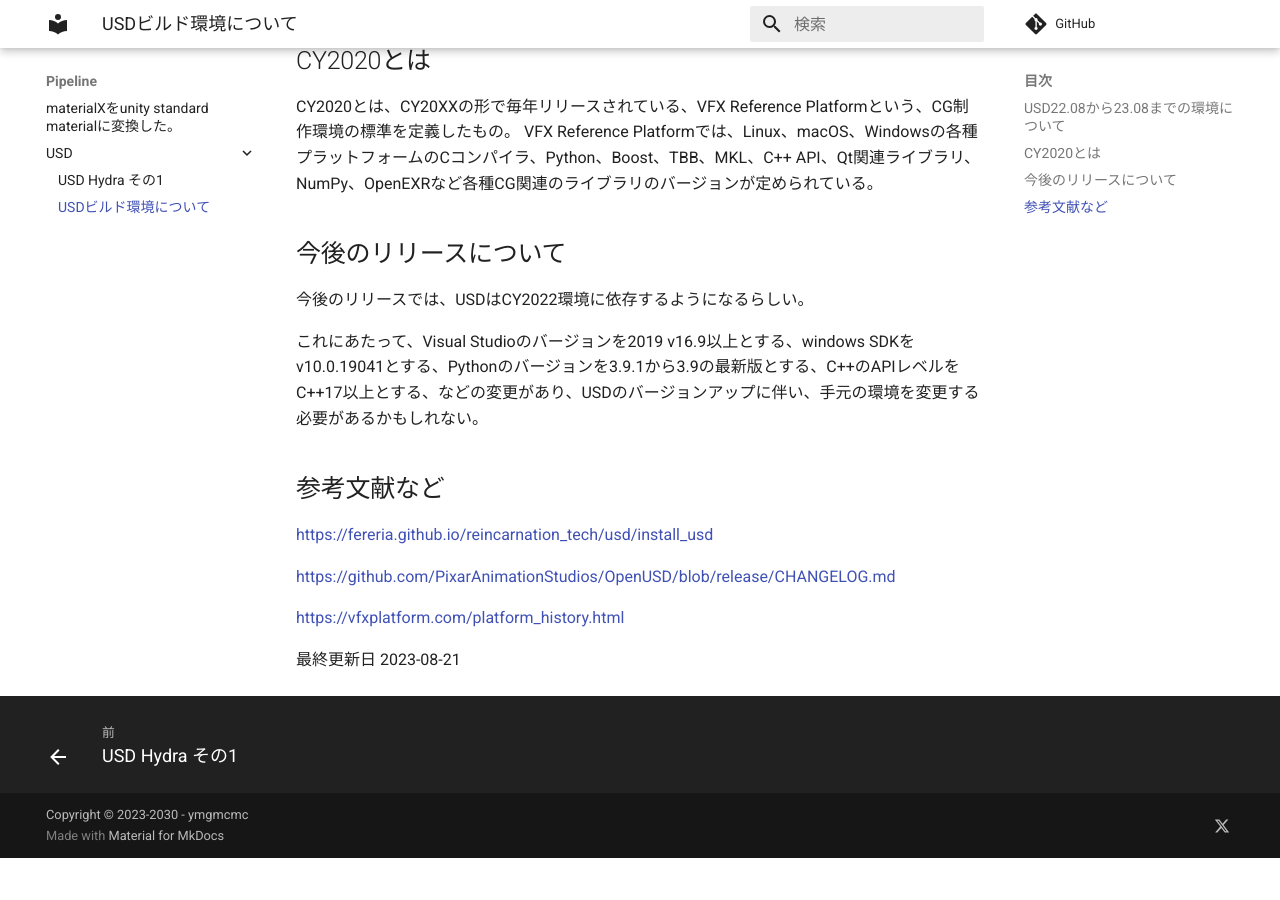
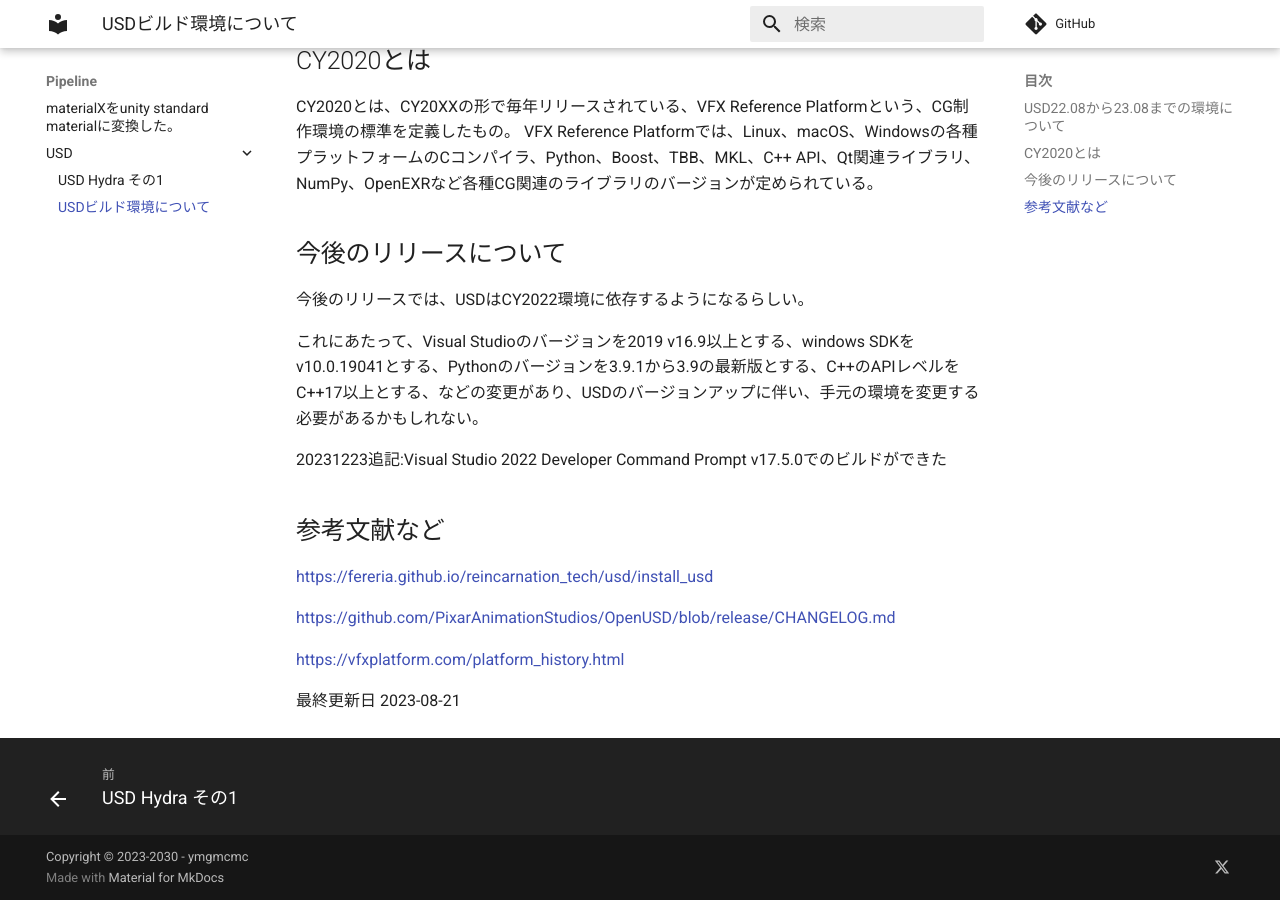
Before and after one commit to naoya-horai/documents, an MkDocs documentation site: the page built from docs/pipeline/USD/USDビルド環境について.md, in a window 1280 px wide and 900 px high, scrolled down 528 px. Built offline with MkDocs 1.6.1 and Material for MkDocs 9.7.7, drawn with Linux system fonts in a browser that asks for light colours; comment, search, counter and statistics services are not loaded; before the commit the page ends 1386 px from its top, so only the background shows below that.

Commit message:
USDが新しいVSでビルドできた

```diff
--- a/docs/pipeline/USD/USDビルド環境について.md
+++ b/docs/pipeline/USD/USDビルド環境について.md
@@ -21,6 +21,8 @@ VFX Reference Platformでは、Linux、macOS、Windowsの各種プラットフ
 
 これにあたって、Visual Studioのバージョンを2019 v16.9以上とする、windows SDKをv10.0.19041とする、Pythonのバージョンを3.9.1から3.9の最新版とする、C++のAPIレベルをC++17以上とする、などの変更があり、USDのバージョンアップに伴い、手元の環境を変更する必要があるかもしれない。
 
+20231223追記:Visual Studio 2022 Developer Command Prompt v17.5.0でのビルドができた
+
 ## 参考文献など
 https://fereria.github.io/reincarnation_tech/usd/install_usd
 
```
